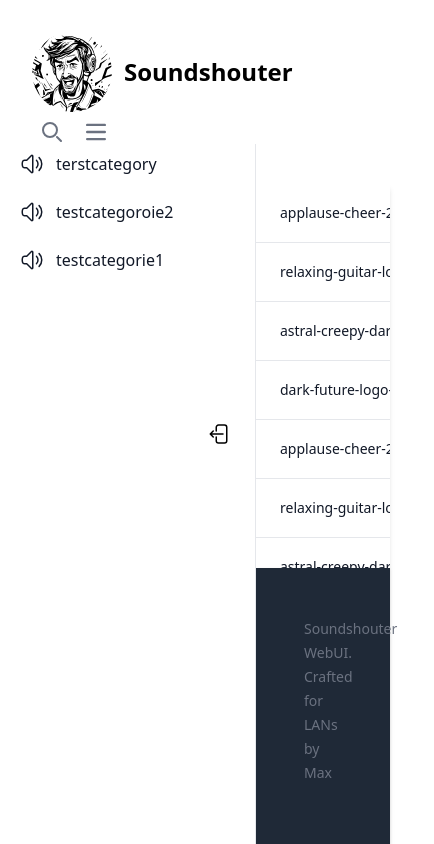
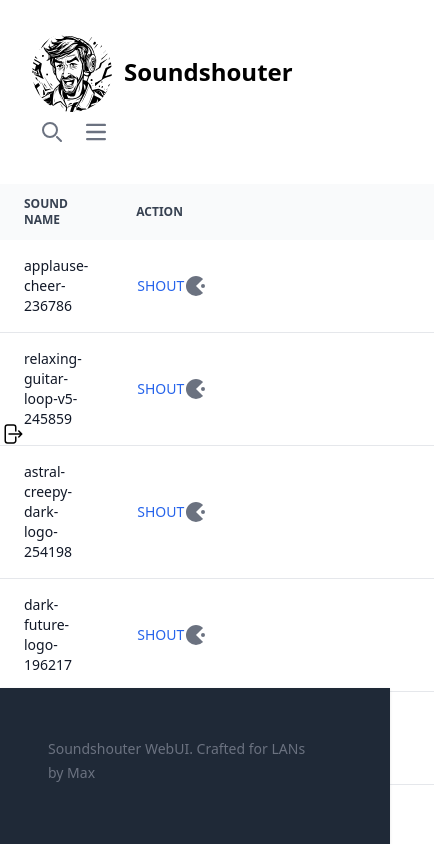
Before and after one commit to dr-R3dn3ck/soundshouter, a Vue app in the folder soundshouter-vite-webapp/: page / in a window 390 px wide. Shown: the top 844 px of the page, 434 px wide, since content can reach past the window. Built offline with nearby package versions, Linux system fonts and the light colour scheme.

Commit message:
fixed bugs in fornted

```diff
--- a/soundshouter-vite-webapp/src/App.vue
+++ b/soundshouter-vite-webapp/src/App.vue
@@ -1,10 +1,10 @@
 <template>
+  <div>
     <header class="sticky top-0 z-20">
-    <meta name="viewport" content="width=device-width, initial-scale=1.0">
       <NavBar @type-Event="filterSounds" />
     </header>
 
-  <body class="dark:bg-gray-800">
+    <main class="dark:bg-gray-800">
       <SoundTable :barState="sideBarState">
         <template #soundelements>
           <SoundElement
@@ -21,9 +21,12 @@
           />
         </template>
       </SoundTable>
-  </body>
+    </main>
 
-  <SideBar :barState="sideBarState" @switch-side-bar-state="changeSideBatState">
+    <SideBar
+      :barState="sideBarState"
+      @switch-side-bar-state="changeSideBarState"
+    >
       <template #element>
         <SideBarElement
           v-for="category in categories"
@@ -37,14 +40,15 @@
 
     <footer
       class="p-4 bg-gray-800 shadow dark:bg-gray-800 sticky bottom-0 z-20"
-    :class="sideBarState === true ? 'ml-64' : ''"
+      :class="{ 'ml-64': sideBarState }"
     >
       <Footer :subCatProps="subcategoriesFiltered" />
     </footer>
+  </div>
 </template>
 
 <script setup>
-import { onMounted, provide } from 'vue'
+import { ref, onMounted, onBeforeUnmount, provide } from 'vue'
 import { initFlowbite } from 'flowbite'
 
 import NavBar from './components/NavBar.vue'
@@ -61,16 +65,34 @@ import {
   subcategoriesFiltered,
   filterSubCategories,
   filterSoundsBySubCatergorie,
-  shoutNow,
-  sideBarState,
-  changeSideBatState
+  shoutNow
 } from './js/data.js'
+
+// Local reactive sidebar state
+const sideBarState = ref(true)
+
+function changeSideBarState() {
+  sideBarState.value = !sideBarState.value
+}
+
+// Auto-collapse on small screens
+function handleResize() {
+  const isSmall = window.matchMedia('(max-width: 1023px)').matches
+  sideBarState.value = !isSmall
+}
 
 onMounted(() => {
   initFlowbite()
-  filterSounds("") // load all sounds initially
+  filterSounds("")
+  handleResize()
+  window.addEventListener('resize', handleResize)
 })
 
+onBeforeUnmount(() => {
+  window.removeEventListener('resize', handleResize)
+})
+
+// Provide to child components
 function activateOnEvent(id, event) {
   filterSoundsBySubCatergorie(id, event)
 }
--- a/soundshouter-vite-webapp/src/Appsave.vue
+++ /dev/null
@@ -1,85 +0,0 @@
-<template>
-
-    <header class="sticky top-0 z-20">
-        <meta name="viewport" content="width=device-width, initial-scale=1.0">
-        <div>
-            <NavBar @type-Event="filterSounds" />
-        </div>
-    </header>
-
-    <body class="dark:bg-gray-800">
-
-        <div>
-            <SoundTable :barState="sideBarState">
-                <template #soundelements>
-
-                    <SoundElement v-for="sound in soundsFiltered" :id="sound.id" :name="sound.name"
-                        :duration="sound.duration" :play_count="sound.play_count" :category_id="sound.category_id"
-                        :caterory="sound.category" :subcategory_id="sound.subcategory_id" @emit-shout-event="shoutNow">
-
-                    </SoundElement>
-                </template>
-            </SoundTable>
-        </div>
-    </body>
-
-    <div>
-        <SideBar :barState="sideBarState" @switch-side-bar-state="changeSideBatState">
-            <template #element>
-                <div>
-                    <SideBarElement v-for="category in categories" :name="category.name" :id="category.id"
-                        @click-cat-event="filterSubCategories">
-                    </SideBarElement>
-                </div>
-            </template>
-
-        </SideBar>
-    </div>
-
-    <footer class="p-4 bg-gray-800 shadow dark:bg-gray-800 sticky bottom-0 z-20"
-    :class="sideBarState === true ? 'ml-64' : ''">
-        <div>
-            <Footer :subCatProps="subcategoriesFiltered"/>
-        </div>
-    </footer>
-
-
-</template>
-
-
-<script setup>
-import SoundTable from "./components/SoundTable.vue"
-import NavBar from "./components/NavBar.vue"
-import Footer from "./components/Footer.vue"
-import SideBar from "./components/SideBar.vue"
-import SideBarElement from "./components/SideBarElement.vue"
-import { categories, filterSounds, soundsFiltered, subcategoriesFiltered, filterSubCategories, filterSoundsBySubCatergorie, shoutNow, sideBarState, changeSideBatState, getSounds, getCategories, getSubcategories } from "./js/data.js"
-import SoundElement from './components/SoundElement.vue';
-
-import { onMounted } from 'vue'
-import { provide } from 'vue';
-import { initFlowbite } from 'flowbite'
-
-// initialize components based on data attribute selectors
-onMounted(() => {
-    initFlowbite();
-})
-
-// Used Provide Inject feature beacuse emit is in parent->child-Suchild
-// https://vuejs.org/guide/components/provide-inject.html
-// https://stackoverflow.com/questions/75812064/vue-3-how-to-forward-all-emitted-events-to-a-parent-component
-function activateOnEvent(id, event) {
-    filterSoundsBySubCatergorie(id, event)
-}
-provide('parentFn', activateOnEvent);
-// Call Filter once to get all sounds when site is loaded
-getSounds()
-getCategories()
-getSubcategories()
-//filterSounds("")
-
-// use emit to change data from child instead of props
-// https://stackoverflow.com/questions/40915436/vuejs-update-parent-data-from-child-component
-
-
-</script>
--- a/soundshouter-vite-webapp/src/components/SoundElement.vue
+++ b/soundshouter-vite-webapp/src/components/SoundElement.vue
@@ -1,11 +1,5 @@
 <script setup>
-import { onMounted, defineProps, defineEmits } from 'vue'
-import { initFlowbite } from 'flowbite'
-
-// initialize components based on data attribute selectors
-onMounted(() => {
-    initFlowbite();
-})
+import { defineProps, defineEmits } from 'vue'
 
 defineProps({
     id: Number,
@@ -16,28 +10,30 @@ defineProps({
     caterory: Number,
     subcategory_id: Number
 })
+
 defineEmits(["emitShoutEvent"])
 </script>
 
 <template>
-    <tr class="overflow-x-auto bg-white border-b dark:bg-gray-800 dark:border-gray-700 hover:bg-gray-50 dark:hover:bg-gray-600">
-        <!-- <td class="w-4 p-4">
-
-        </td> -->
-        <th scope="row" class="w-96 px-6 py-4 font-medium text-gray-900 whitespace-nowrap dark:text-white">
+    <tr
+        class="overflow-x-auto bg-white border-b dark:bg-gray-800 dark:border-gray-700 hover:bg-gray-50 dark:hover:bg-gray-600">
+        <th scope="row"
+            class="w-full sm:w-96 px-6 py-4 font-medium text-gray-900 whitespace-normal break-words dark:text-white">
             {{ name }}
         </th>
-        <td class="w-60 px-6 py-4">
+
+        <td class="w-60 px-6 py-4 max-lg:hidden">
             {{ category_id }}
         </td>
-        <td class="w-60 px-6 py-4">
+        <td class="w-60 px-6 py-4 max-lg:hidden">
             {{ duration }}
         </td>
-        <td class="w-60 px-6 py-4">
+        <td class="w-60 px-6 py-4 max-lg:hidden">
             {{ play_count }}
         </td>
         <td>
-            <button @click="$emit('emitShoutEvent', id, $event)" class="w-80 flex flex-row flex-auto place-items-center px-6 py-4 hover:bg-blue-600 hover:rounded-xl">
+            <button @click="$emit('emitShoutEvent', id, $event)"
+                class="w-80 flex flex-row flex-auto place-items-center px-6 py-4 hover:bg-blue-600 hover:rounded-xl">
                 <b class="font-medium text-blue-600 dark:text-blue-500">SHOUT</b>
                 <svg xmlns="http://www.w3.org/2000/svg" width="24" height="24" viewBox="0 0 24 24">
                     <path fill="currentColor"
@@ -46,5 +42,4 @@ defineEmits(["emitShoutEvent"])
             </button>
         </td>
     </tr>
-
 </template>
--- a/soundshouter-vite-webapp/src/components/SoundTable.vue
+++ b/soundshouter-vite-webapp/src/components/SoundTable.vue
@@ -1,36 +1,36 @@
 <script setup>
-
-import { onMounted, defineProps } from 'vue'
+import { onMounted, defineProps, defineEmits } from 'vue'
 import { initFlowbite } from 'flowbite'
 
-// initialize components based on data attribute selectors
+// Initialize components based on data attribute selectors
 onMounted(() => {
     initFlowbite();
 })
+
 defineProps({
     barState: Boolean
 })
 
+defineEmits(["emitShoutEvent"])
 </script>
 
-<template class="">
-        <div class="max-lg:overflow-auto min-h-screen shadow-md sm:rounded-lg"
-        :class="barState === true ? 'ml-64' : ''">
+<template>
+    <div class="min-h-screen shadow-md sm:rounded-lg" :class="barState === true ? 'ml-64' : ''">
         <table class="w-full text-sm text-left rtl:text-right text-gray-500 dark:text-gray-400">
-                <thead class="max-lg:hidden fixed w-full top-36 z-20 text-xs text-gray-700 uppercase bg-gray-50 dark:bg-gray-700 dark:text-gray-400">
+            <!-- Sticky Header -->
+            <thead class="w-full text-xs text-gray-700 uppercase bg-gray-50 dark:bg-gray-700 dark:text-gray-400
+                sticky top-[9rem] z-20 max-lg:top-[9rem]">
                 <tr>
-                        <!-- <th scope="col" class="sticky top-30 z-20 p-4">
-                        </th> -->
                     <th scope="col" class="w-96 px-6 py-3">
                         Sound name
                     </th>
-                        <th scope="col" class="w-60 px-6 py-3">
+                    <th scope="col" class="w-60 px-6 py-3 max-lg:hidden">
                         Category
                     </th>
-                        <th scope="col" class="w-60 sticky top-30 z-20 px-6 py-3">
+                    <th scope="col" class="w-60 sticky top-30 z-20 px-6 py-3 max-lg:hidden">
                         Duration
                     </th>
-                        <th scope="col" class="w-60 px-6 py-3">
+                    <th scope="col" class="w-60 px-6 py-3 max-lg:hidden">
                         Play Count
                     </th>
                     <th scope="col" class="w-80 px-6 py-3">
@@ -39,7 +39,7 @@ defineProps({
                 </tr>
             </thead>
 
-                <tbody>
+            <tbody class="max-lg:overflow-auto">
                 <slot name="soundelements"></slot>
             </tbody>
         </table>
--- a/soundshouter-vite-webapp/src/style.css
+++ b/soundshouter-vite-webapp/src/style.css
@@ -1,3 +1,8 @@
 @tailwind base;
 @tailwind components;
 @tailwind utilities;
+
+/* Custom global styles */
+body {
+    min-width: 360px;
+  }
```
Also changed, not shown: soundshouter-vite-webapp/src/main.js (line endings or trailing spaces). Lines whose indentation alone changed are shown as unchanged.
